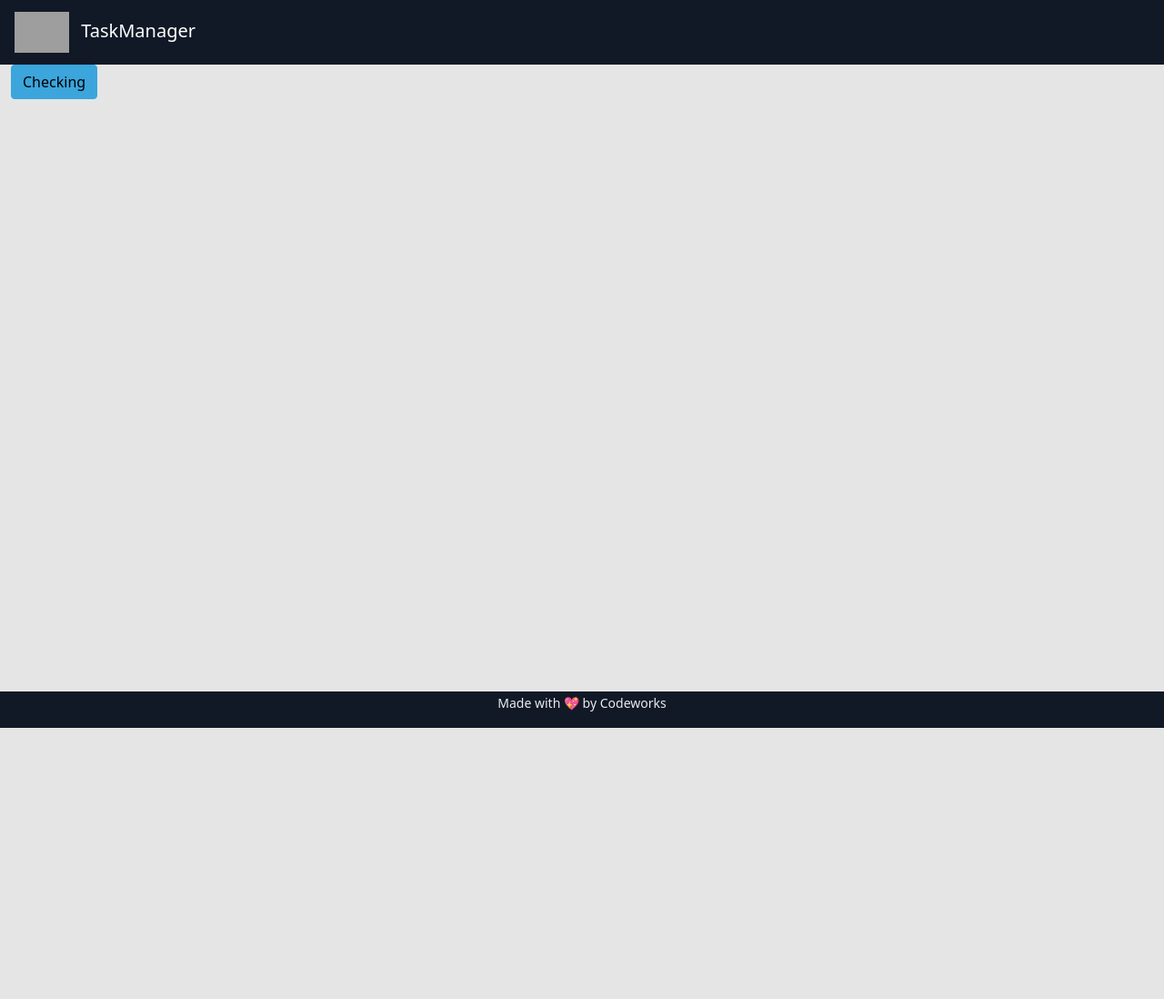
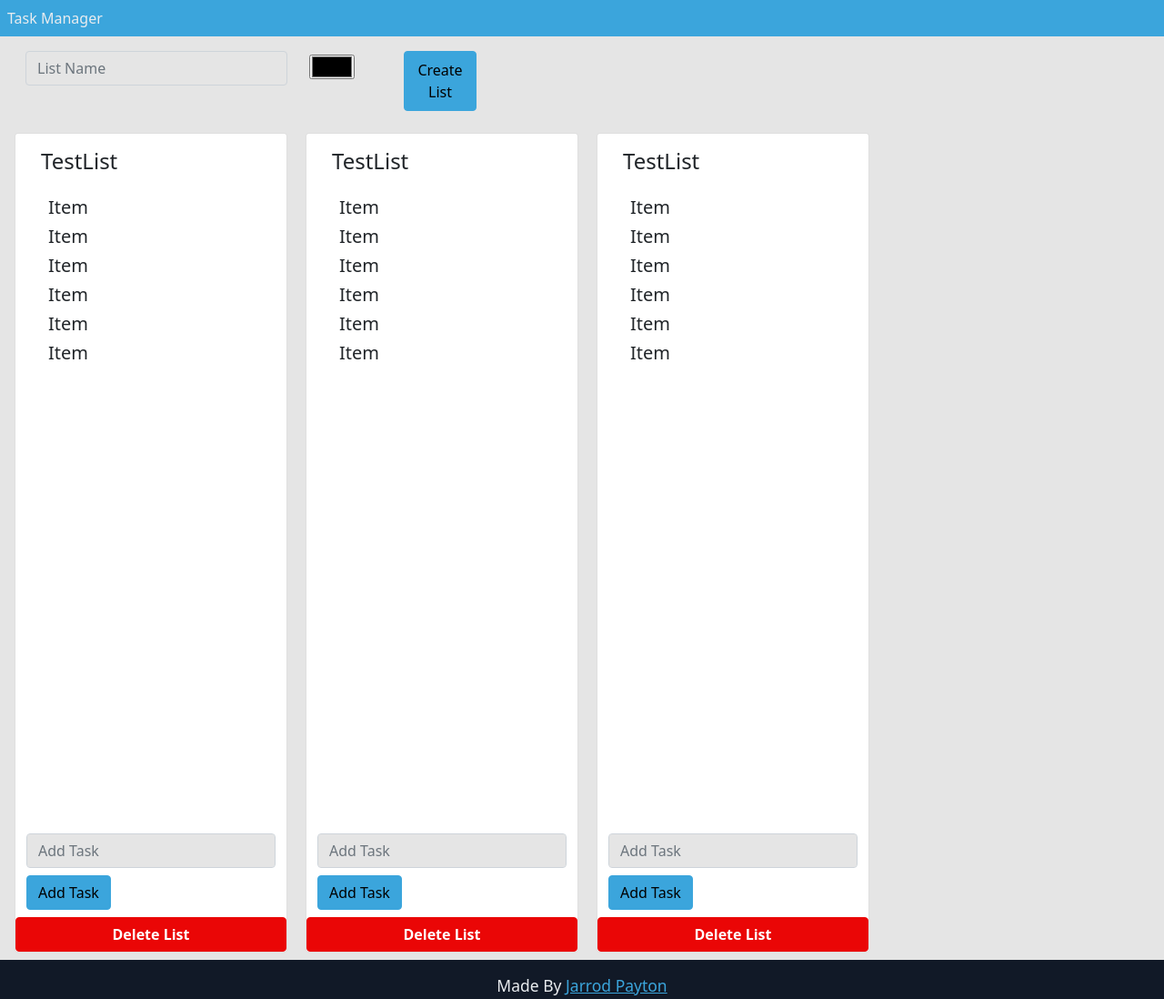
Before and after one commit to Jarrod-Payton/TaskManager, a website with bundled scripts: page index.html in a window 1280 px wide. Shown: the whole page at 91% size. Before the commit the page ends 800 px from the top, so only its background shows below. Built offline with nearby package versions, Linux system fonts and the light colour scheme; grey boxes are pictures that could not be loaded.

Commit message:
Creating Pages

```diff
--- a/app/AppState.js
+++ b/app/AppState.js
@@ -1,9 +1,21 @@
+import { List } from "./Models/List.js"
 import { EventEmitter } from "./Utils/EventEmitter.js"
 import { isValidProp } from "./Utils/isValidProp.js"
 
+const TestList = new List({
+  name: "TestList"
+})
+const TestList2 = new List({
+  name: "TestList"
+})
+const TestList3 = new List({
+  name: "TestList"
+})
+
+
+
 class AppState extends EventEmitter {
-
-  values = []
+  lists = [TestList, TestList2, TestList3]
 
   Console(Howdy) {
     console.log(Howdy)
--- a/app/Controllers/ListController.js
+++ b/app/Controllers/ListController.js
@@ -1,9 +1,32 @@
 import { ProxyState } from "../AppState.js"
+import { listService } from "../Services/ListService.js"
 
-
+function _update() {
+  let list = ProxyState.lists
+  let template = ''
+  list.forEach(p => template += p.Template)
+  list.forEach(p => console.log(p.id))
+  document.getElementById('app').innerHTML = template
+}
 
 export class ListController {
-  Console() {
-    Console('hello')
+  constructor() {
+    ProxyState.on('lists', _update)
+    _update()
+  }
+
+  CreateList() {
+    window.event.preventDefault()
+    const form = window.event.target
+    const newList = {
+      name: form.name.value,
+      color: form.listColor.value,
+    }
+    listService.CreateList(newList)
+    form.reset()
+  }
+
+  DeleteList(id) {
+    listService.DeleteList(id)
   }
 }
--- a/app/Models/List.js
+++ b/app/Models/List.js
@@ -0,0 +1,49 @@
+import { ProxyState } from "../AppState.js"
+import { generateId } from "../Utils/generateId.js"
+
+export class List {
+  constructor(data) {
+    this.name = data.name
+    this.color = data.color
+    this.id = data.id || generateId()
+  }
+  get Template() {
+    return `
+    <div class="col-6 col-md-3">
+    <div class="row card m-1 mt-2 mb-2" style="width: 300px;">
+      <div class="card-text">
+        <div class="col-12 text-between">
+          <h4 class="p-3">${this.name}</h4>
+          </div>
+          <div class="container" style="height: 700px;">
+          <div class="col-12">
+          <h5>Item</h5>
+          </div>
+          <div class="col-12">
+          <h5>Item</h5>
+          </div>
+          <div class="col-12">
+          <h5>Item</h5>
+          </div>
+          <div class="col-12">
+          <h5>Item</h5>
+          </div>
+          <div class="col-12">
+          <h5>Item</h5>
+          </div>
+          <div class="col-12">
+          <h5>Item</h5>
+          </div>
+          </div>
+          <div class="col-12">
+          <form onsubmit="app.taskController.addTask('${this.id}')">
+          <input type="text" class="form-control" name="taskName" placeholder="Add Task">
+          <button class="btn btn-primary mt-2" type="button">Add Task</button>
+          </form>
+          </div>
+          </div>
+          <button type="button" class="btn btn-danger mt-2" onclick = "app.listController.DeleteList('${this.id}')"><b>Delete List</b></button>
+          </div>
+          </div>`
+  }
+}
--- a/app/Services/ListService.js
+++ b/app/Services/ListService.js
@@ -0,0 +1,18 @@
+import { ProxyState } from "../AppState.js";
+import { List } from "../Models/List.js";
+
+class ListService {
+  constructor() {
+    console.log('service added')
+  }
+  CreateList(listdata) {
+    const list = new List(listdata)
+    ProxyState.lists = [list, ...ProxyState.lists]
+  }
+
+  DeleteList(id) {
+    ProxyState.lists = ProxyState.lists.filter(l => l.id != id)
+  }
+}
+
+export const listService = new ListService()
--- a/app/main.js
+++ b/app/main.js
@@ -1,5 +1,6 @@
 import { ListController } from "./Controllers/ListController.js";
 import { ValuesController } from "./Controllers/ValuesController.js";
+
 
 class App {
   listController = new ListController()
--- a/index.html
+++ b/index.html
@@ -11,39 +11,46 @@
 
   <link rel="stylesheet" href="assets/style/main.css">
   <link rel="stylesheet" href="assets/style/style.css">
-  <title>TaskManager</title>
+  <title>Task Manager</title>
 </head>
 
 <body>
   <header>
-    <nav class="navbar navbar-dark navbar-expand bg-dark text-light no-select">
-      <a class="navbar-brand ms-3" href="#">
-        <img src="https://codeworks.blob.core.windows.net/public/assets/img/cw-mark.png" height="45" alt=""
-          loading="lazy">
-        <span class="ms-2">TaskManager</span>
-      </a>
+    <nav class="navbar navbar-dark navbar-expand bg-primary text-light no-select">
+      <span class="ms-2">Task Manager</span>
     </nav>
   </header>
   <main>
     <div class="container-fluid">
-      <div class="row">
-        <div class="col-12">
-          <div id="app"></div>
-          <button class="btn btn-primary" onclick="Hello()">Checking</button>
+      <form class="row p-3" onsubmit="app.listController.CreateList()">
+        <div class="col-3">
+          <input type="text" class="form-control" name="name" id="" aria-describedby="helpId" placeholder="List Name">
         </div>
+        <div class="col-1 pt-1">
+          <input type="color" name="listColor" aria-describedby="color" required>
+        </div>
+        <div class="col-1">
+          <button class="btn btn-primary  w-100 p-2 col-2">Create List</button>
+        </div>
+      </form>
+    </div>
+    <div class="container-fluid">
+      <div class="row" id="app">
       </div>
-    </div>
   </main>
   <footer class="bg-dark text-light">
     <div class="text-center no-select">
-      <p><small>Made with 💖 by Codeworks</small></p>
+      <p><small>
+          <h5>Made By <a class="Text-White-Color" title="Link to Other Projects"
+              href="https://github.com/Jarrod-Payton/">Jarrod Payton</a></h5>
+        </small></p>
     </div>
   </footer>
 
   <script src="https://cdn.jsdelivr.net/npm/bootstrap@5.1.0/dist/js/bootstrap.bundle.min.js"
     integrity="sha384-U1DAWAznBHeqEIlVSCgzq+c9gqGAJn5c/t99JyeKa9xxaYpSvHU5awsuZVVFIhvj"
     crossorigin="anonymous"></script>
-  <script src="app/main.js"></script>
+  <script type="module" src="app/main.js"></script>
 </body>
 
 </html>
```
